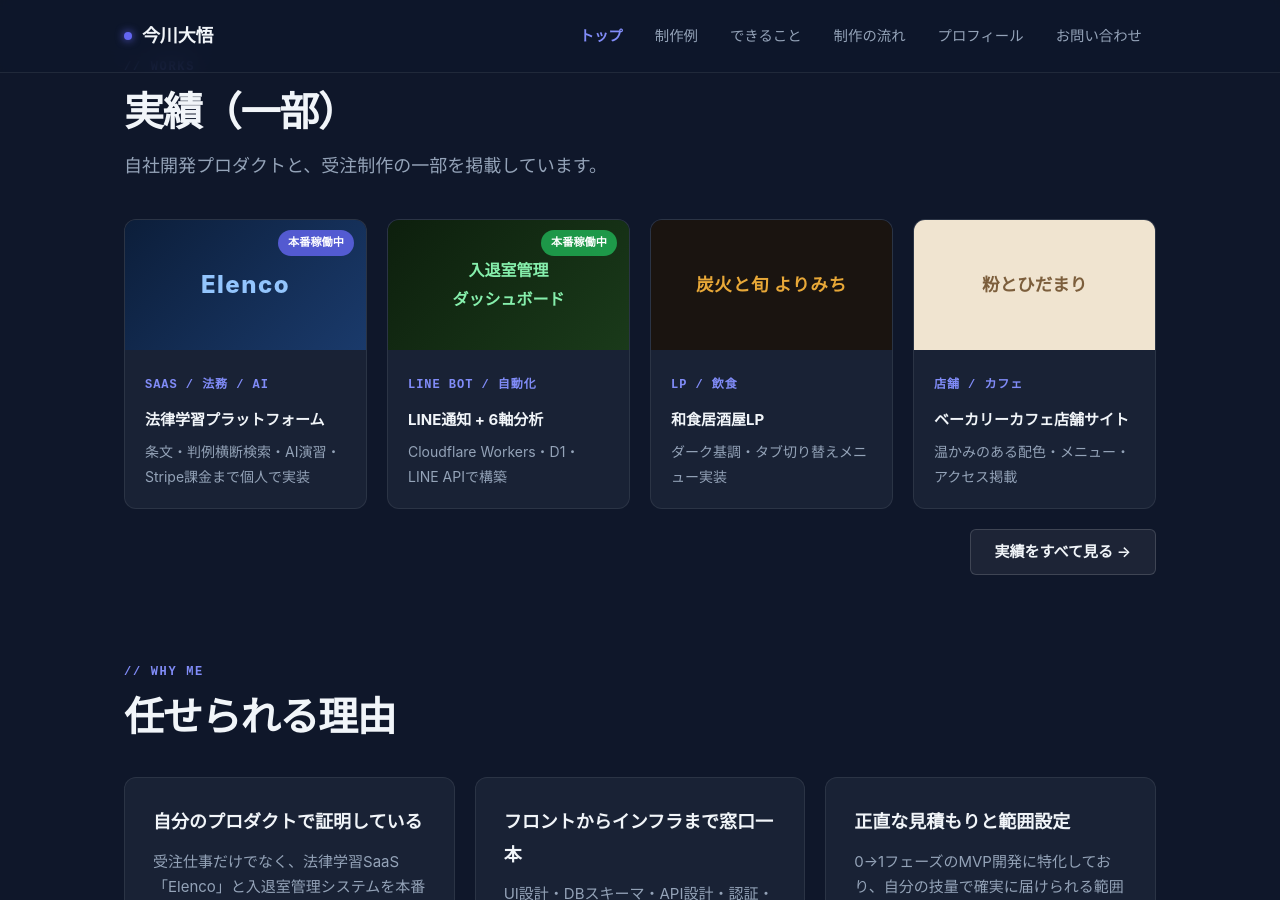
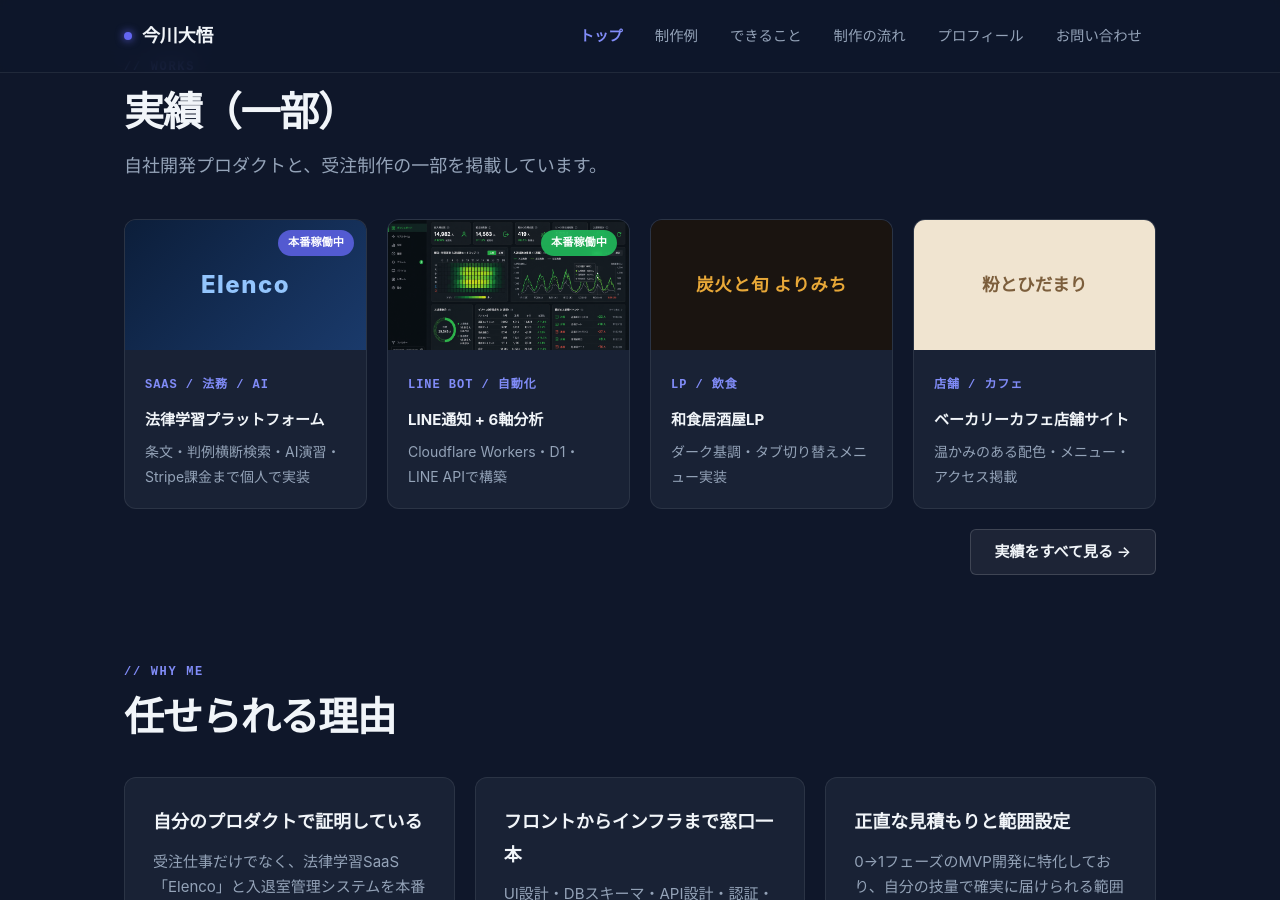
Before and after one commit to imagawadaigo/daigo-portfolio, a Jekyll site: the page built from index.html, in a window 1280 px wide and 900 px high, scrolled down 2329 px. Built offline with Jekyll 4.4.1, drawn with Linux system fonts in a browser that asks for light colours.

Commit message:
assets: OGP画像・入退室ダッシュボード画像を追加
- assets/img/ogp.png: 今川大悟ブランディングOGP画像（ChatGPT生成）
- assets/img/entrance.png: 入退室管理ダッシュボードのモックアップ（ChatGPT生成）
- works.html: 入退室カードをCSS背景から実画像に差し替え
- index.html: トップページの入退室プレビューも実画像に差し替え

Co-Authored-By: Claude Sonnet 4.6 <noreply@anthropic.com>

```diff
--- a/index.html
+++ b/index.html
@@ -188,9 +188,9 @@ jsonld: |
 
       <!-- 入退室 -->
       <div class="card" style="padding:0;overflow:hidden;display:block;">
-        <div style="height:130px;background:linear-gradient(135deg,#0d1f0d,#1a3a1a);display:flex;align-items:center;justify-content:center;position:relative;padding:20px;">
-          <span style="color:#86efac;font-weight:700;font-size:1rem;text-align:center;">入退室管理<br>ダッシュボード</span>
-          <span style="position:absolute;top:10px;right:12px;font-size:0.7rem;background:rgba(34,197,94,0.7);color:#fff;padding:3px 10px;border-radius:999px;font-weight:600;font-family:var(--font-mono);">本番稼働中</span>
+        <div style="position:relative;height:130px;overflow:hidden;">
+          <img src="{{ '/assets/img/entrance.png' | relative_url }}" alt="入退室管理ダッシュボード" style="width:100%;height:100%;object-fit:cover;display:block;">
+          <span style="position:absolute;top:10px;right:12px;font-size:0.7rem;background:rgba(34,197,94,0.85);color:#fff;padding:3px 10px;border-radius:999px;font-weight:600;backdrop-filter:blur(4px);font-family:var(--font-mono);">本番稼働中</span>
         </div>
         <div style="padding:18px 20px;">
           <span class="work-card__tag">LINE Bot / 自動化</span>
--- a/works.html
+++ b/works.html
@@ -44,9 +44,9 @@ jsonld: |
       </a>
 
       <div class="work-card">
-        <div class="work-card__thumb work-card__thumb--entrance" aria-hidden="true" style="position:relative;">
-          <span>入退室ダッシュボード</span>
-          <span style="position:absolute;top:12px;right:12px;font-size:0.7rem;background:#27ae60;color:#fff;padding:2px 10px;border-radius:100px;font-weight:600;">本番稼働中</span>
+        <div class="work-card__thumb" aria-hidden="true" style="position:relative;display:block;padding:0;aspect-ratio:16/10;overflow:hidden;">
+          <img src="{{ '/assets/img/entrance.png' | relative_url }}" alt="入退室管理ダッシュボード" style="width:100%;height:100%;object-fit:cover;display:block;">
+          <span style="position:absolute;top:12px;right:12px;font-size:0.7rem;background:rgba(34,197,94,0.85);color:#fff;padding:3px 10px;border-radius:999px;font-weight:600;backdrop-filter:blur(4px);">本番稼働中</span>
         </div>
         <div class="work-card__body">
           <span class="work-card__tag">LINE Bot / 自動化 / ダッシュボード</span>
```
Also changed, not shown: assets/img/entrance.png (added), assets/img/ogp.png.
